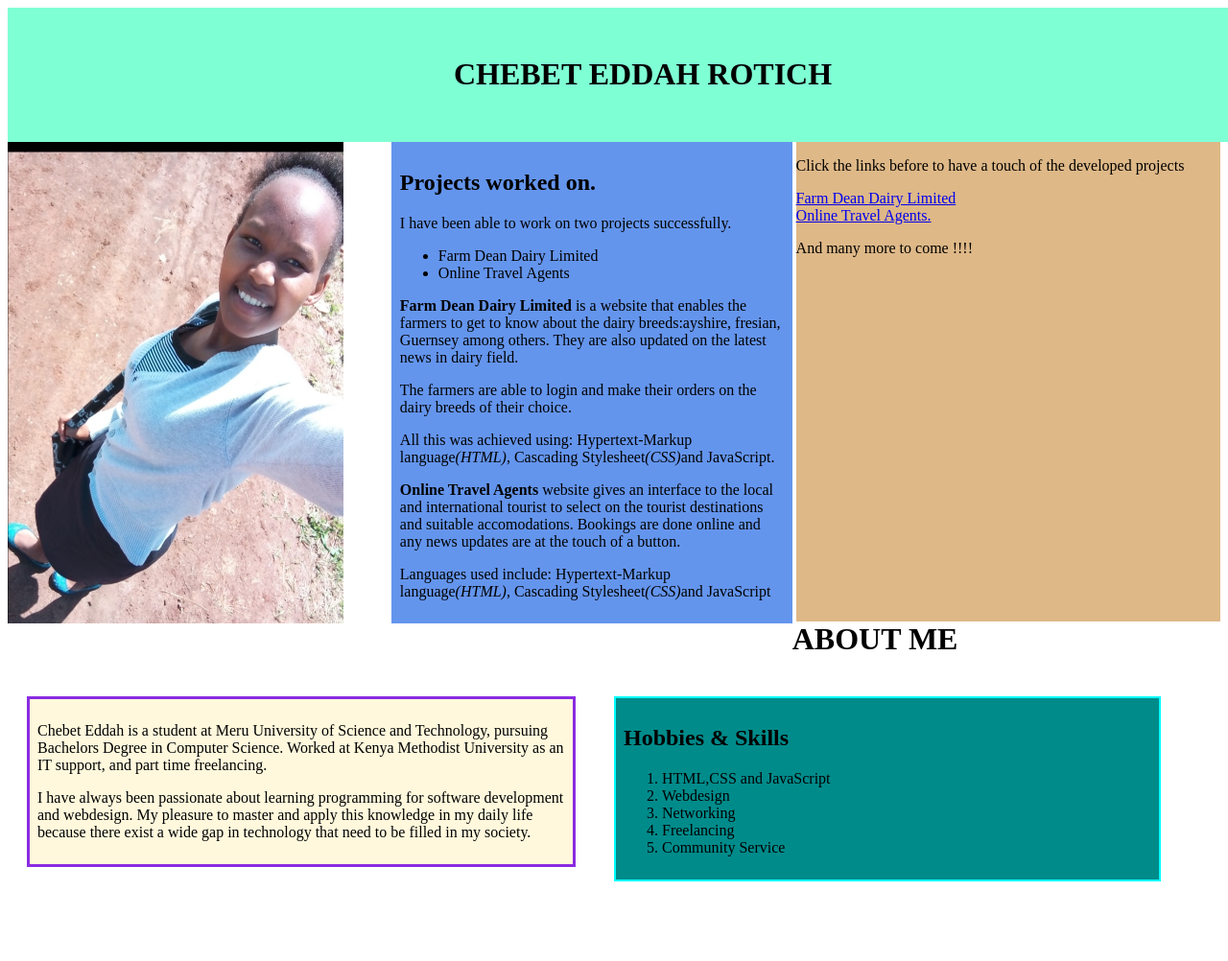
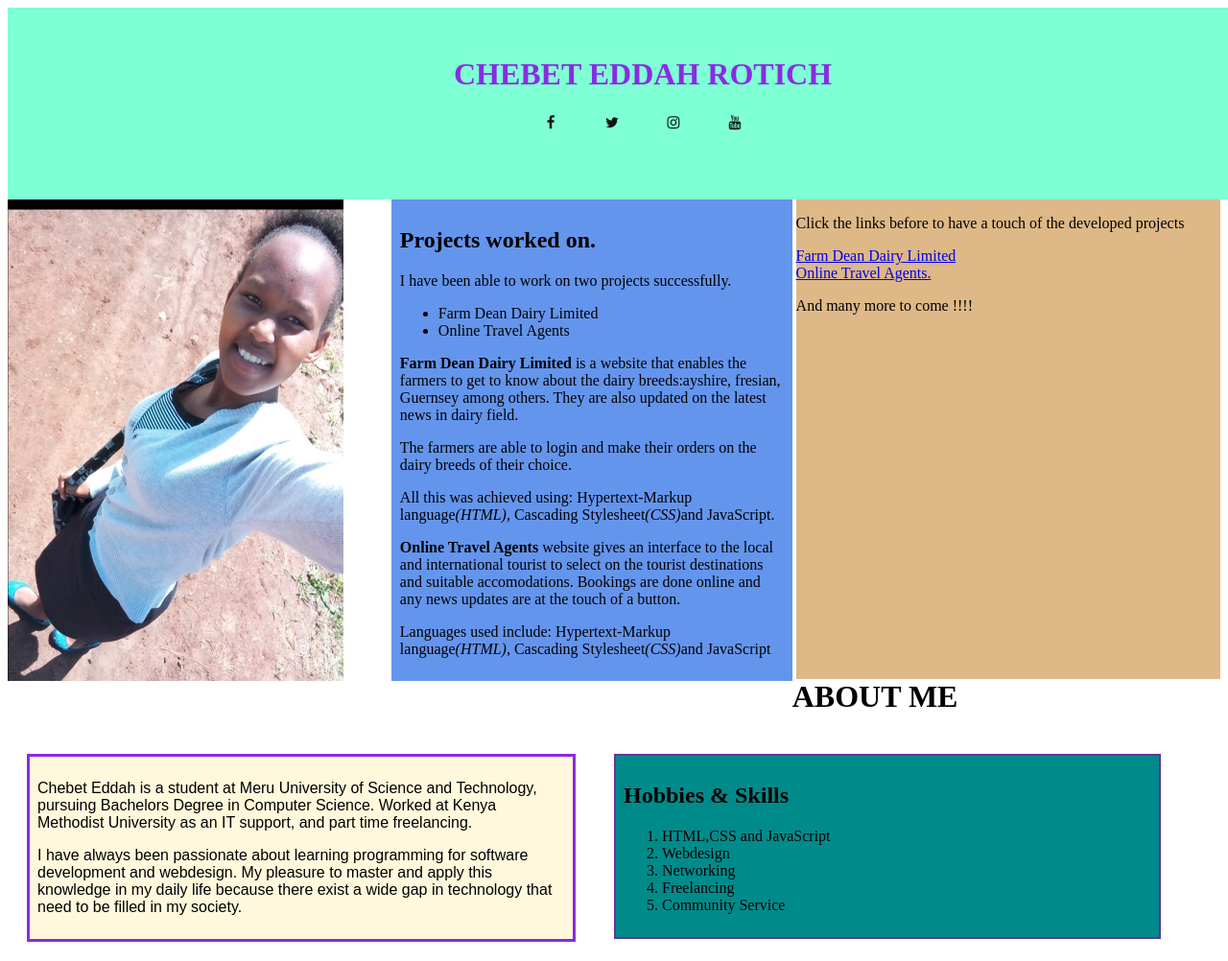
Before and after one commit to batyrotich/independentproject, a plain HTML site: page index.html in a window 1280 px wide. Shown: the top 1002 px of the page at 96% size. Before the commit the page ends 939 px from the top, so only its background shows below. Drawn offline with Linux system fonts and the light colour scheme.

Commit message:
add social media icons and style in the index.css file

```diff
--- a/css/styles.css
+++ b/css/styles.css
@@ -1,8 +1,25 @@
 .header{
     background-color: aquamarine;
+    color: blueviolet;
     text-align: center;
     padding: 30px;
     width: 100%;
+}
+socialmedia > a{
+    padding: 0 30px;
+}
+.socialmedia > a > span{
+    height: 60px;
+    width: 60px;
+    line-height: 20px;
+    font-size: 15px;
+    border-radius: 6px;
+    transition: 0.3s all;
+    opacity:0.9;
+    color:black;
+}
+.socialmedia > a > span:hover{
+    background-color: cadetblue;
 }
 .column{
     width: 400px;
@@ -27,11 +44,12 @@
     padding: 8px;
     margin: 20px;
     background-color: cornsilk;
+    font-family: sans-serif;
 }
 #two{
-    border: 2px solid cyan;
+    border: 2px solid rebeccapurple;
     padding: 8px;
     margin: 20px;
     background-color: darkcyan;
-
+    color:black;
 }
--- a/index.html
+++ b/index.html
@@ -2,11 +2,18 @@
 <html>
     <head>
         <title>Independent Project 2020</title>
+        <link rel="stylesheet" href="https://cdnjs.cloudflare.com/ajax/libs/font-awesome/4.7.0/css/font-awesome.min.css">
         <link href="css/styles.css" rel="stylesheet" type="text/css">
     </head>
     <body>
         <div class="header">
             <h1>CHEBET EDDAH ROTICH</h1>
+            <div class="socialmedia">
+                <a href="https://web.facebook.com/eddah.baty"><span class="fa fa-facebook"></span></a>
+                <a href="https://web.twitter.com/eddah.baty"><span class="fa fa-twitter"></span></a>
+                <a href="https://web.instagram.com/baty.rotich"><span class="fa  fa-instagram"></span></a>
+                <a href="https://web.youtube.com/eddah.baty"><span class="fa  fa-youtube"></span></a>
+                </div>
         </div>
         <div class="column">
             <img src="images/eddah2.jpeg" alt="a picture of eddah" height="502px" width="350px">
@@ -45,8 +52,6 @@
                    <li>Freelancing</li>
                    <li>Community Service</li>
                </ol>
-
-
         </div>
 
 
```
